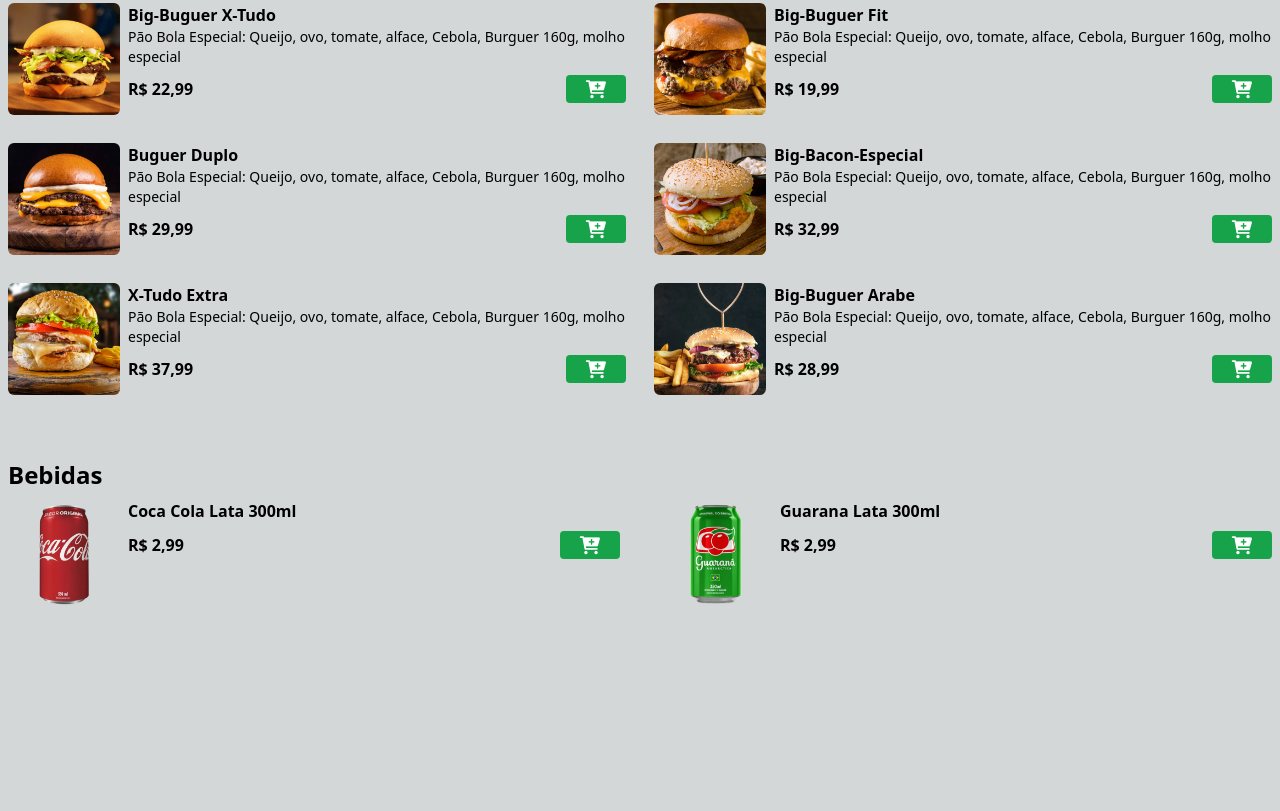
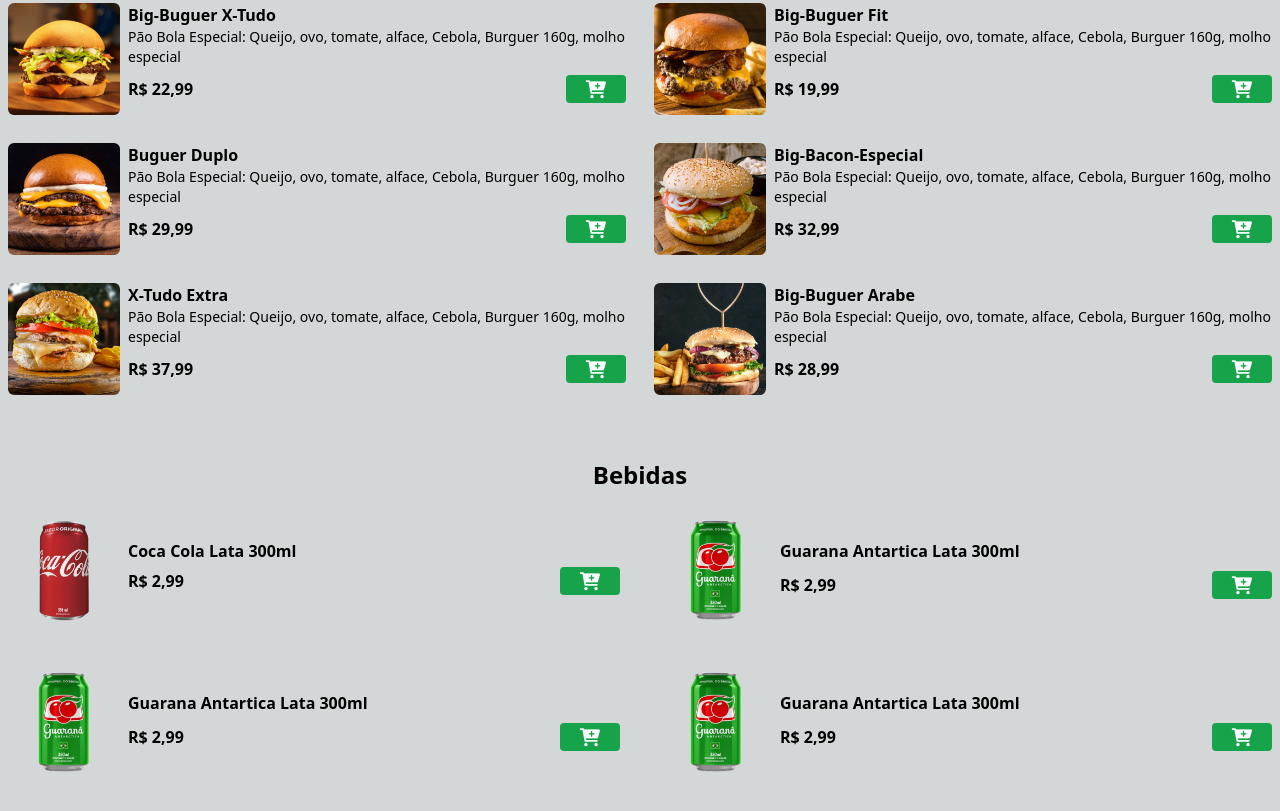
Before and after one commit to andersonrafael/hamburgueria, a website: page index.html in a window 1280 px wide. Shown: the part 493-1304 px from the top of the page. Before the commit the page ends 1168 px from the top, so only its background shows below. Drawn offline with Linux system fonts and the light colour scheme.

Commit message:
grid bebidas

```diff
--- a/index.html
+++ b/index.html
@@ -108,7 +108,7 @@
                     <div class="flex items-center gap-2 justify-between mt-2">
                         <p class="font-bold">R$ 29,99</p>
                         <button class="bg-green-600 px-5 rounded hover:scale-110 duration-300 add-to-cart-btn"
-                            data-name="Buguer Duplo" data-price="29,99">
+                            data-name="Buguer Duplo" data-price="29.99">
                             <i class=" fa fa-cart-plus text-lg text-white"></i>
                         </button>
                     </div>
@@ -132,7 +132,7 @@
                     <div class="flex items-center gap-2 justify-between mt-2">
                         <p class="font-bold">R$ 32,99</p>
                         <button class="bg-green-600 px-5 rounded hover:scale-110 duration-300 add-to-cart-btn"
-                            data-name="Big-Bacon-Especial" data-price="32,99">
+                            data-name="Big-Bacon-Especial" data-price="32.99">
                             <i class=" fa fa-cart-plus text-lg text-white"></i>
                         </button>
                     </div>
@@ -156,7 +156,7 @@
                     <div class="flex items-center gap-2 justify-between mt-2">
                         <p class="font-bold">R$ 37,99</p>
                         <button class="bg-green-600 px-5 rounded hover:scale-110 duration-300 add-to-cart-btn"
-                            data-name="X-Tudo Extra hover:scale-105 duration-300" data-price="37,99">
+                            data-name="X-Tudo Extra hover:scale-105 duration-300" data-price="37.99">
                             <i class=" fa fa-cart-plus text-lg text-white"></i>
                         </button>
                     </div>
@@ -180,7 +180,7 @@
                     <div class="flex items-center gap-2 justify-between mt-2">
                         <p class="font-bold">R$ 28,99</p>
                         <button class="bg-green-600 px-5 rounded hover:scale-110 duration-300 add-to-cart-btn"
-                            data-name="Big-Buguer Arabe" data-price="28,99">
+                            data-name="Big-Buguer Arabe" data-price="28.99">
                             <i class=" fa fa-cart-plus text-lg text-white"></i>
                         </button>
                     </div>
@@ -192,7 +192,7 @@
         </main>
 
         <div class="mx-auto max-w-7xl px-2 my-2">
-            <h2 class="font-bold text-2xl">Bebidas</h2>
+            <h2 class="font-bold text-2xl flex flex-col justify-center items-center mb-6">Bebidas</h2>
         </div>
 
         <!--Grid bebidas-->
@@ -204,9 +204,9 @@
                     class="w-28 h-28 rounded-md hover:scale-105 duration-300">
 
                 <div class="w-full">
-                    <p class="font-bold">Coca Cola Lata 300ml</p>
+                    <p class="font-bold mt-6">Coca Cola Lata 300ml</p>
 
-                    <div class="flex items-center gap-2 justify-between mt-2">
+                    <div class="flex items-center gap-2 justify-between mt-1">
                         <p class="font-bold">R$ 2,99</p>
                         <button class="bg-green-600 px-5 rounded hover:scale-110 duration-300 add-to-cart-btn"
                             data-name="Coca lata hover:scale-105 duration-300" data-price="2.99">
@@ -218,13 +218,13 @@
             <!-- End coca cola-->
 
 
-            <!--coca cola-->
+            <!--Guarana Antartica-->
             <div class="flex gap-2 w-full">
                 <img src="./assets/refri-2.png" alt="Guaraná lata"
                     class="w-28 h-28 rounded-md hover:scale-105 duration-300">
 
                 <div class="w-full">
-                    <p class="font-bold">Guarana Lata 300ml</p>
+                    <p class="font-bold mt-6">Guarana Antartica Lata 300ml</p>
 
                     <div class="flex items-center gap-2 justify-between mt-2">
                         <p class="font-bold">R$ 2,99</p>
@@ -235,9 +235,53 @@
                     </div>
                 </div>
             </div>
-            <!-- End coca cola-->
+
+            <!-- End Guarana-->
+
+            <!--Sprite-->
+            <div class="flex gap-2 w-full">
+                <img src="./assets/refri-2.png" alt="Guaraná lata"
+                    class="w-28 h-28 rounded-md hover:scale-105 duration-300">
+
+                <div class="w-full">
+                    <p class="font-bold mt-6">Guarana Antartica Lata 300ml</p>
+
+                    <div class="flex items-center gap-2 justify-between mt-2">
+                        <p class="font-bold">R$ 2,99</p>
+                        <button class="bg-green-600 px-5 rounded hover:scale-110 duration-300 add-to-cart-btn"
+                            data-name="Guarana lata hover:scale-105 duration-300" data-price="2.99">
+                            <i class=" fa fa-cart-plus text-lg text-white"></i>
+                        </button>
+                    </div>
+                </div>
+            </div>
+
+            <!-- End Sprate-->
+
+            <!--São Gerardo-->
+            <div class="flex gap-2 w-full">
+                <img src="./assets/refri-2.png" alt="Guaraná lata"
+                    class="w-28 h-28 rounded-md hover:scale-105 duration-300">
+
+                <div class="w-full">
+                    <p class="font-bold mt-6">Guarana Antartica Lata 300ml</p>
+
+                    <div class="flex items-center gap-2 justify-between mt-2">
+                        <p class="font-bold">R$ 2,99</p>
+                        <button class="bg-green-600 px-5 rounded hover:scale-110 duration-300 add-to-cart-btn"
+                            data-name="Guarana lata hover:scale-105 duration-300" data-price="2.99">
+                            <i class=" fa fa-cart-plus text-lg text-white"></i>
+                        </button>
+                    </div>
+                </div>
+            </div>
+
+            <!-- End São Gerardo-->
+
         </div>
+
         <!--End Grid bebidas-->
+
     </div>
 
     <!-- END MENU-->
```
Also changed, not shown: styles/output.css.
